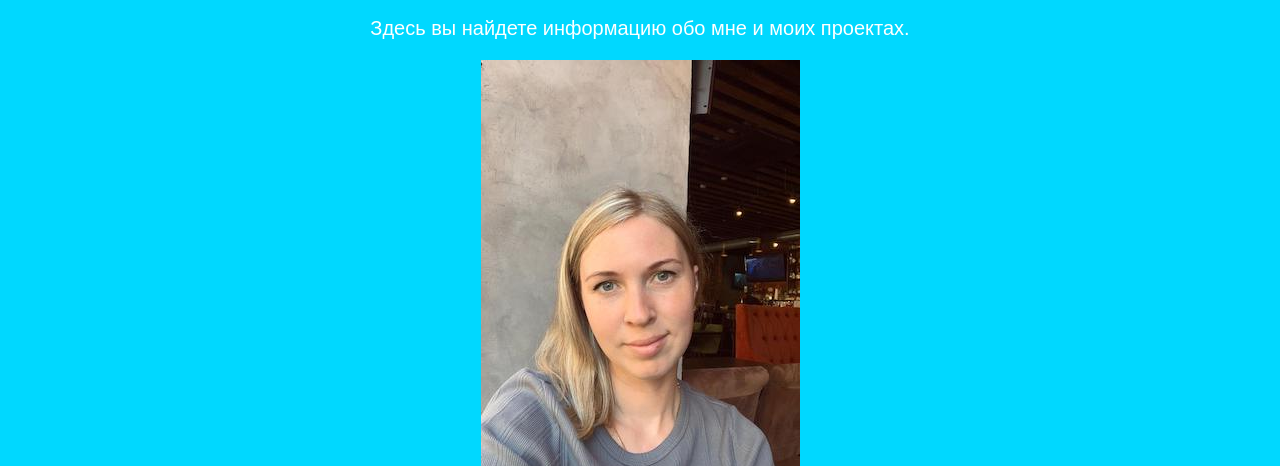
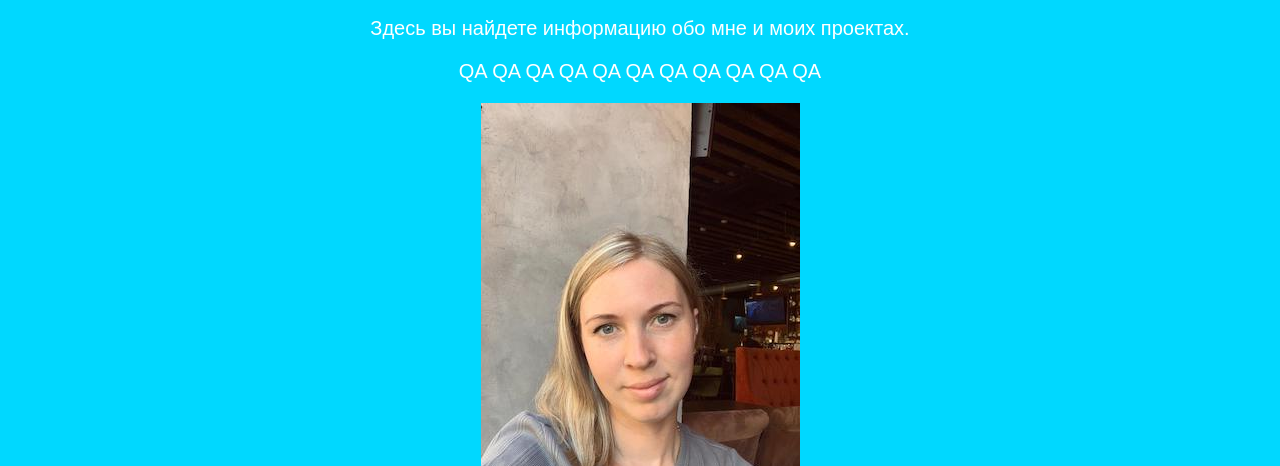
Before and after one commit to yuliya-snetkova-qa/cv, a plain HTML site: page index.html in a window 1280 px wide. Shown: the part 334-800 px from the top of the page. Drawn offline with Linux system fonts and the light colour scheme; placeholder pictures from the web are drawn by us.

Commit message:
добавил параграф

```diff
--- a/index.html
+++ b/index.html
@@ -102,6 +102,7 @@
             <h1>Привет, меня зовут Юлия.
             И я QA engineer.</h1>
             <p>Здесь вы найдете информацию обо мне и моих проектах.</p>
+            <p>QA QA QA QA QA QA QA QA QA QA QA</p>
             <img alt="картинка фото" src="9b2bb2fc-0110-4af7-a815-522b3482d675.jpeg">
              </div>
     </section>
```
